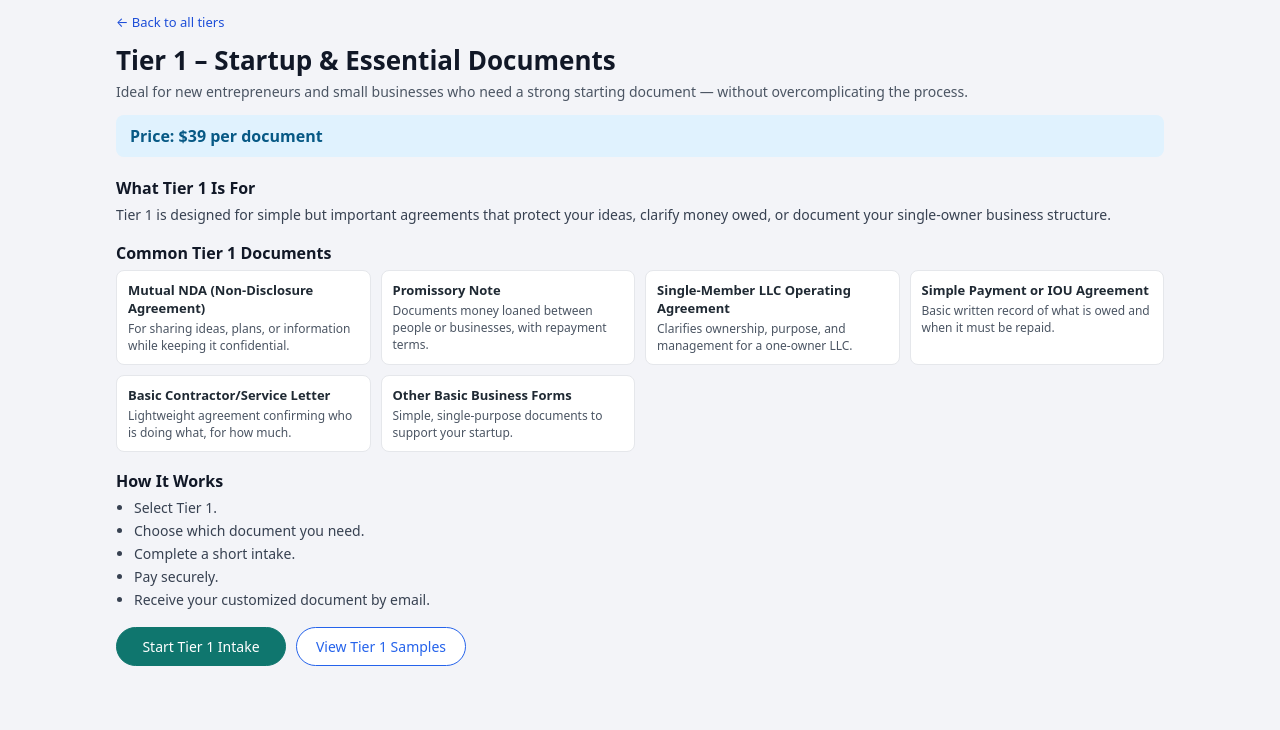
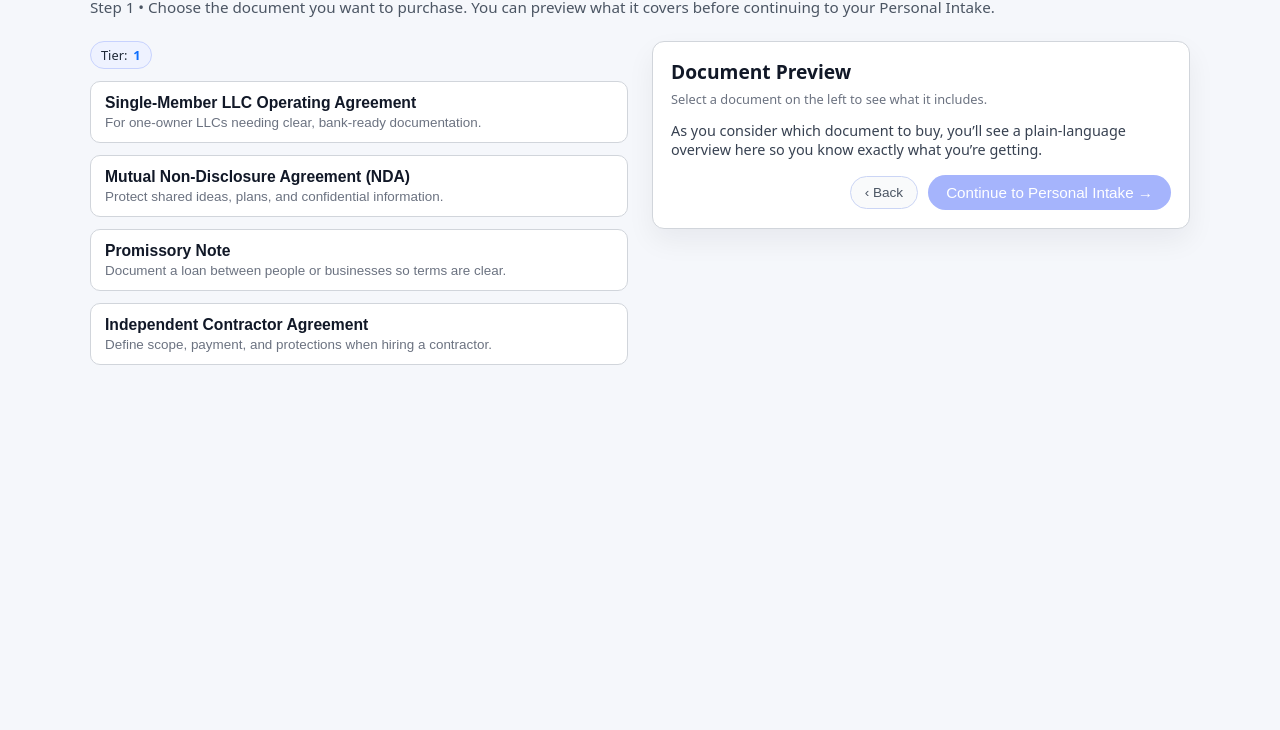
Before and after one commit to Lean4me2025/elegalboom, a plain HTML site: page tier1.html in a window 1280 px wide. Shown: the part 70-800 px from the top of the page. Drawn offline with Linux system fonts and the light colour scheme.

Commit message:
Update tier1.html

```diff
--- a/tier1.html
+++ b/tier1.html
@@ -2,285 +2,360 @@
 <html lang="en">
 <head>
   <meta charset="UTF-8" />
-  <title>E-LegalBoom | Tier 1 – Startup & Essential Documents</title>
-  <meta name="viewport" content="width=device-width, initial-scale=1.0" />
+  <title>E-LegalBoom – Tier 1 Documents</title>
+  <meta name="viewport" content="width=device-width, initial-scale=1" />
+  <link rel="stylesheet" href="styles.css" />
   <style>
-    * {
-      box-sizing: border-box;
+    /* Layout helpers – your main CSS can still override these */
+
+    body {
+      font-family: system-ui, -apple-system, BlinkMacSystemFont, "Segoe UI", sans-serif;
       margin: 0;
       padding: 0;
-      font-family: system-ui, -apple-system, BlinkMacSystemFont, "Segoe UI", sans-serif;
-    }
-
-    body {
-      background: #f3f4f8;
-      color: #111827;
-      min-height: 100vh;
-    }
-
-    a {
-      color: inherit;
-    }
-
-    /* Site header */
-    .site-header {
-      display: flex;
-      justify-content: space-between;
-      align-items: center;
-      padding: 14px 24px;
-      background: #ffffff;
-      border-bottom: 1px solid #e5e7eb;
-    }
-
-    .site-brand {
-      font-size: 20px;
-      font-weight: 700;
+      background: #f5f7fb;
       color: #111827;
     }
 
-    .site-nav a {
-      margin-left: 18px;
-      font-size: 14px;
-      color: #374151;
-      text-decoration: none;
+    .page {
+      max-width: 1100px;
+      margin: 0 auto;
+      padding: 24px 16px 48px;
     }
 
-    .site-nav a:hover {
-      color: #1d4ed8;
-      text-decoration: underline;
+    header h1 {
+      font-size: 1.8rem;
+      margin: 0 0 0.25rem;
     }
 
-    /* Page layout */
-    .tier-page {
-      max-width: 1080px;
-      margin: 24px auto 40px;
-      padding: 0 16px;
+    header p.subtitle {
+      margin: 0 0 1.5rem;
+      color: #4b5563;
+      font-size: 0.95rem;
     }
 
-    .tier-back {
-      margin-bottom: 10px;
+    .pill {
+      display: inline-flex;
+      align-items: center;
+      gap: 6px;
+      border-radius: 999px;
+      padding: 4px 10px;
+      font-size: 0.8rem;
+      background: #eef2ff;
+      color: #1f2937;
+      border: 1px solid #c7d2fe;
+      margin-bottom: 0.75rem;
     }
 
-    .tier-back a {
-      font-size: 13px;
-      color: #1d4ed8;
-      text-decoration: none;
+    .pill span {
+      font-weight: 600;
+      color: #0d6efd;
     }
 
-    .tier-back a:hover {
-      text-decoration: underline;
+    .grid {
+      display: grid;
+      grid-template-columns: 1.05fr 1.05fr;
+      gap: 24px;
+      align-items: flex-start;
     }
 
-    .tier-title {
-      font-size: 26px;
-      font-weight: 700;
-      margin-bottom: 4px;
+    @media (max-width: 800px) {
+      .grid {
+        grid-template-columns: 1fr;
+      }
     }
 
-    .tier-subtitle {
-      font-size: 14px;
-      color: #4b5563;
-      margin-bottom: 14px;
+    /* Left side: document list */
+
+    .doc-list {
+      display: flex;
+      flex-direction: column;
+      gap: 12px;
     }
 
-    .price-banner {
-      background: #e0f2fe;
-      border-radius: 8px;
-      padding: 10px 14px;
-      font-size: 16px;
-      font-weight: 600;
-      color: #075985;
-      margin-bottom: 20px;
+    .doc-option {
+      text-align: left;
+      padding: 12px 14px;
+      border-radius: 10px;
+      border: 1px solid #d1d5db;
+      background: #ffffff;
+      cursor: pointer;
+      display: flex;
+      flex-direction: column;
+      gap: 3px;
+      transition:
+        border-color 0.15s ease,
+        box-shadow 0.15s ease,
+        background 0.15s ease,
+        transform 0.05s ease;
+      font-size: 0.95rem;
     }
 
-    .section-title {
-      font-size: 16px;
-      font-weight: 600;
-      margin-top: 18px;
-      margin-bottom: 6px;
+    .doc-option:hover {
+      border-color: #0d6efd;
+      box-shadow: 0 0 0 2px rgba(13, 110, 253, 0.16);
+      transform: translateY(-1px);
     }
 
-    .section-body {
-      font-size: 14px;
-      color: #374151;
-      margin-bottom: 10px;
+    .doc-option.selected {
+      border-color: #0d6efd;
+      background: #e9f2ff;
+      box-shadow: 0 0 0 2px rgba(13, 110, 253, 0.25);
     }
 
-    .doc-grid {
-      display: grid;
-      grid-template-columns: repeat(auto-fit, minmax(240px, 1fr));
-      gap: 10px;
-      margin-bottom: 18px;
+    .doc-title {
+      font-weight: 600;
+      font-size: 0.98rem;
+      color: #111827;
     }
 
-    .doc-card {
-      background: #ffffff;
-      border-radius: 8px;
-      border: 1px solid #e5e7eb;
-      padding: 10px 11px;
-      font-size: 13px;
-      cursor: pointer;
-      text-decoration: none;
-      display: block;
+    .doc-tagline {
+      font-size: 0.84rem;
+      color: #6b7280;
     }
 
-    .doc-card:hover {
-      border-color: #2563eb;
-      box-shadow: 0 4px 10px rgba(148, 163, 184, 0.4);
+    /* Right side: document preview */
+
+    .doc-preview {
+      background: #ffffff;
+      border-radius: 12px;
+      padding: 16px 18px 18px;
+      border: 1px solid #d1d5db;
+      box-shadow: 0 12px 28px rgba(15, 23, 42, 0.06);
     }
 
-    .doc-name {
-      font-weight: 600;
-      margin-bottom: 3px;
-      color: #1f2933;
+    .doc-preview h2 {
+      margin: 0 0 0.3rem;
+      font-size: 1.2rem;
     }
 
-    .doc-desc {
-      font-size: 12px;
-      color: #4b5563;
+    .doc-preview small {
+      display: block;
+      font-size: 0.8rem;
+      color: #6b7280;
+      margin-bottom: 0.8rem;
     }
 
-    .how-it-works {
-      font-size: 14px;
+    .doc-preview p {
+      font-size: 0.9rem;
+      margin: 0 0 0.75rem;
       color: #374151;
     }
 
-    .how-it-works ul {
-      margin-top: 6px;
-      padding-left: 18px;
+    .doc-preview ul {
+      margin: 0 0 1rem 1.1rem;
+      padding: 0;
+      font-size: 0.88rem;
+      color: #374151;
     }
 
-    .how-it-works li {
-      margin-bottom: 4px;
+    .doc-preview li {
+      margin-bottom: 0.35rem;
     }
 
-    .tier-actions {
-      margin-top: 18px;
+    .preview-footer {
       display: flex;
-      flex-wrap: wrap;
       gap: 10px;
+      justify-content: flex-end;
+      align-items: center;
+      margin-top: 0.75rem;
     }
 
-    .btn-primary,
-    .btn-secondary {
-      display: inline-block;
-      padding: 9px 16px;
+    button.primary {
+      background: #0d6efd;
+      color: #ffffff;
+      border: none;
+      padding: 9px 18px;
       border-radius: 999px;
-      font-size: 14px;
-      text-decoration: none;
-      text-align: center;
-      min-width: 170px;
+      font-size: 0.95rem;
+      cursor: pointer;
+      display: inline-flex;
+      align-items: center;
+      gap: 6px;
+      transition:
+        background 0.15s ease,
+        transform 0.05s ease;
     }
 
-    .btn-primary {
-      background: #0f766e;
-      color: #ffffff;
-      border: 1px solid #0f766e;
+    button.primary:disabled {
+      background: #a5b4fc;
+      cursor: not-allowed;
+      transform: none;
     }
 
-    .btn-primary:hover {
-      background: #115e59;
+    button.primary:not(:disabled):hover {
+      background: #0b5ed7;
+      transform: translateY(-1px);
     }
 
-    .btn-secondary {
-      background: #ffffff;
-      color: #2563eb;
-      border: 1px solid #2563eb;
-    }
-
-    .btn-secondary:hover {
-      background: #e0edff;
+    button.secondary {
+      border-radius: 999px;
+      border: 1px solid #cbd5f5;
+      background: #f9fafb;
+      padding: 8px 14px;
+      font-size: 0.85rem;
+      cursor: pointer;
+      color: #4b5563;
     }
   </style>
 </head>
 <body>
-  <header class="site-header">
-    <div class="site-brand">E-LegalBoom</div>
-    <nav class="site-nav">
-      <a href="index.html">Home</a>
-      <a href="catalog.html">Catalog</a>
-      <a href="preview.html?tier=1">Samples</a>
-      <a href="orders.html">My Orders</a>
-    </nav>
-  </header>
+  <main class="page">
+    <header>
+      <h1>Tier 1 – Starter Legal Documents</h1>
+      <p class="subtitle">
+        Step 1 • Choose the document you want to purchase. You can preview what it covers before continuing to your Personal Intake.
+      </p>
+    </header>
 
-  <main class="tier-page">
-    <div class="tier-back">
-      <a href="catalog.html">&larr; Back to all tiers</a>
-    </div>
+    <section class="grid">
+      <!-- LEFT: Document options -->
+      <section>
+        <div class="pill">
+          Tier: <span>1</span>
+        </div>
 
-    <h1 class="tier-title">Tier 1 – Startup &amp; Essential Documents</h1>
-    <p class="tier-subtitle">
-      Ideal for new entrepreneurs and small businesses who need a strong starting document — without overcomplicating the process.
-    </p>
+        <div class="doc-list">
+          <!-- ✏️ Adjust these documents to match Tier 1’s lineup -->
+          <button type="button" class="doc-option" data-doc-id="single-member-llc">
+            <div class="doc-title">Single-Member LLC Operating Agreement</div>
+            <div class="doc-tagline">For one-owner LLCs needing clear, bank-ready documentation.</div>
+          </button>
 
-    <div class="price-banner">Price: $39 per document</div>
+          <button type="button" class="doc-option" data-doc-id="nda-mutual">
+            <div class="doc-title">Mutual Non-Disclosure Agreement (NDA)</div>
+            <div class="doc-tagline">Protect shared ideas, plans, and confidential information.</div>
+          </button>
 
-    <h2 class="section-title">What Tier 1 Is For</h2>
-    <p class="section-body">
-      Tier 1 is designed for simple but important agreements that protect your ideas, clarify money owed, or document your single-owner business structure.
-    </p>
+          <button type="button" class="doc-option" data-doc-id="promissory-note">
+            <div class="doc-title">Promissory Note</div>
+            <div class="doc-tagline">Document a loan between people or businesses so terms are clear.</div>
+          </button>
 
-    <h2 class="section-title">Common Tier 1 Documents</h2>
-    <div class="doc-grid">
-      <a href="preview.html?tier=1&doc=mutual-nda" class="doc-card">
-        <div class="doc-name">Mutual NDA (Non-Disclosure Agreement)</div>
-        <div class="doc-desc">
-          For sharing ideas, plans, or information while keeping it confidential.
+          <button type="button" class="doc-option" data-doc-id="independent-contractor">
+            <div class="doc-title">Independent Contractor Agreement</div>
+            <div class="doc-tagline">Define scope, payment, and protections when hiring a contractor.</div>
+          </button>
         </div>
-      </a>
+      </section>
 
-      <a href="preview.html?tier=1&doc=promissory-note" class="doc-card">
-        <div class="doc-name">Promissory Note</div>
-        <div class="doc-desc">
-          Documents money loaned between people or businesses, with repayment terms.
+      <!-- RIGHT: Live document preview -->
+      <aside class="doc-preview">
+        <h2 id="previewTitle">Document Preview</h2>
+        <small id="previewHint">Select a document on the left to see what it includes.</small>
+        <p id="previewSummary">
+          As you consider which document to buy, you’ll see a plain-language overview here so you know exactly what you’re getting.
+        </p>
+        <ul id="previewBullets"></ul>
+
+        <div class="preview-footer">
+          <button type="button" class="secondary" onclick="window.history.back();">
+            ‹ Back
+          </button>
+          <button type="button" class="primary" id="continueBtn" disabled>
+            Continue to Personal Intake →
+          </button>
         </div>
-      </a>
+      </aside>
+    </section>
+  </main>
 
-      <a href="preview.html?tier=1&doc=single-member-llc" class="doc-card">
-        <div class="doc-name">Single-Member LLC Operating Agreement</div>
-        <div class="doc-desc">
-          Clarifies ownership, purpose, and management for a one-owner LLC.
-        </div>
-      </a>
+  <script>
+    // 1) Set this to your actual Personal Intake page filename
+    // If your file is named "intake.html" instead, change this value.
+    const PERSONAL_INTAKE_PAGE = 'personal-intake.html';
 
-      <a href="preview.html?tier=1&doc=payment-iou" class="doc-card">
-        <div class="doc-name">Simple Payment or IOU Agreement</div>
-        <div class="doc-desc">
-          Basic written record of what is owed and when it must be repaid.
-        </div>
-      </a>
+    // 2) Define the document preview content for Tier 1
+    const docDefinitions = {
+      'single-member-llc': {
+        title: 'Single-Member LLC Operating Agreement',
+        summary: 'Protects your personal liability and clarifies how your single-member LLC operates.',
+        bullets: [
+          'Documents you as the sole owner of the LLC',
+          'Supports your liability shield with banks and courts',
+          'Clarifies management, banking, and how profits are handled'
+        ]
+      },
+      'nda-mutual': {
+        title: 'Mutual Non-Disclosure Agreement (NDA)',
+        summary: 'A simple, plain-English NDA to protect shared ideas, plans, and confidential information.',
+        bullets: [
+          'Protects information shared by both sides',
+          'Clarifies what is confidential and for how long',
+          'Helps build trust when exploring new opportunities'
+        ]
+      },
+      'promissory-note': {
+        title: 'Promissory Note',
+        summary: 'Sets out the terms of a loan so everyone is clear on amount, repayment, and consequences.',
+        bullets: [
+          'Specifies principal, interest (if any), and payment schedule',
+          'Documents what happens if a payment is late or missed',
+          'Helps preserve relationships by putting the terms in writing'
+        ]
+      },
+      'independent-contractor': {
+        title: 'Independent Contractor Agreement',
+        summary: 'Defines the relationship, expectations, and protections when you hire or act as a contractor.',
+        bullets: [
+          'Clarifies scope of work and deliverables',
+          'Spells out payment terms and timing',
+          'Allocates ownership of work product and intellectual property'
+        ]
+      }
+    };
 
-      <a href="preview.html?tier=1&doc=basic-contractor" class="doc-card">
-        <div class="doc-name">Basic Contractor/Service Letter</div>
-        <div class="doc-desc">
-          Lightweight agreement confirming who is doing what, for how much.
-        </div>
-      </a>
+    // 3) Grab DOM elements
+    const docButtons = document.querySelectorAll('.doc-option');
+    const previewTitle = document.getElementById('previewTitle');
+    const previewHint = document.getElementById('previewHint');
+    const previewSummary = document.getElementById('previewSummary');
+    const previewBullets = document.getElementById('previewBullets');
+    const continueBtn = document.getElementById('continueBtn');
 
-      <a href="preview.html?tier=1&doc=other-basic-business" class="doc-card">
-        <div class="doc-name">Other Basic Business Forms</div>
-        <div class="doc-desc">
-          Simple, single-purpose documents to support your startup.
-        </div>
-      </a>
-    </div>
+    let selectedDocId = null;
 
-    <h2 class="section-title">How It Works</h2>
-    <div class="how-it-works">
-      <ul>
-        <li>Select Tier 1.</li>
-        <li>Choose which document you need.</li>
-        <li>Complete a short intake.</li>
-        <li>Pay securely.</li>
-        <li>Receive your customized document by email.</li>
-      </ul>
-    </div>
+    // 4) When a document is clicked, update the preview and remember the selection
+    docButtons.forEach((btn) => {
+      btn.addEventListener('click', () => {
+        const docId = btn.getAttribute('data-doc-id');
+        selectedDocId = docId;
 
-    <div class="tier-actions">
-      <a href="intake.html?tier=1" class="btn-primary">Start Tier 1 Intake</a>
-      <a href="preview.html?tier=1" class="btn-secondary">View Tier 1 Samples</a>
-    </div>
-  </main>
+        // Highlight selected button
+        docButtons.forEach(b => b.classList.remove('selected'));
+        btn.classList.add('selected');
+
+        const def = docDefinitions[docId];
+        if (def) {
+          previewTitle.textContent = def.title;
+          previewHint.textContent = 'Preview of what this document covers (not legal advice).';
+          previewSummary.textContent = def.summary;
+
+          previewBullets.innerHTML = '';
+          def.bullets.forEach(item => {
+            const li = document.createElement('li');
+            li.textContent = item;
+            previewBullets.appendChild(li);
+          });
+        } else {
+          previewTitle.textContent = 'Document Preview';
+          previewHint.textContent = 'Preview not available for this document.';
+          previewSummary.textContent = '';
+          previewBullets.innerHTML = '';
+        }
+
+        // Enable the continue button now that a doc is selected
+        continueBtn.disabled = false;
+      });
+    });
+
+    // 5) When they click Continue, send them to Personal Intake with the document id
+    continueBtn.addEventListener('click', () => {
+      if (!selectedDocId) return;
+
+      // You can attach tier=1 here if you want it in the query string
+      const nextUrl = `${PERSONAL_INTAKE_PAGE}?tier=1&doc=${encodeURIComponent(selectedDocId)}`;
+      window.location.href = nextUrl;
+    });
+  </script>
 </body>
 </html>
```
